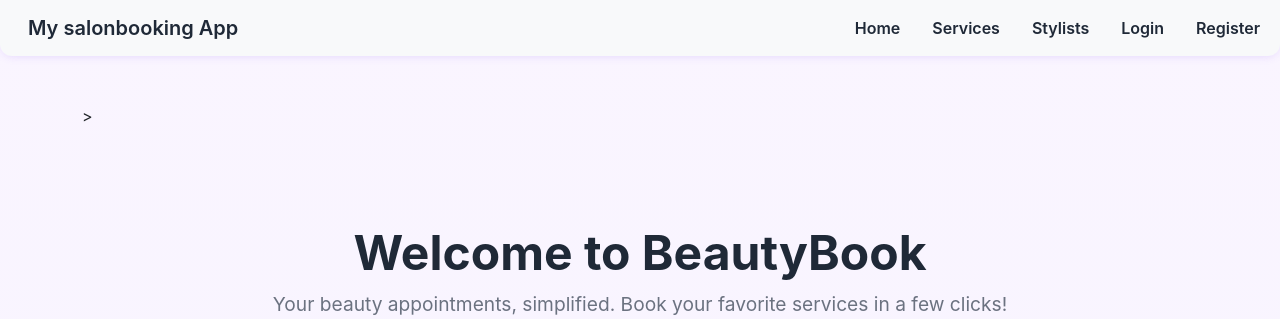
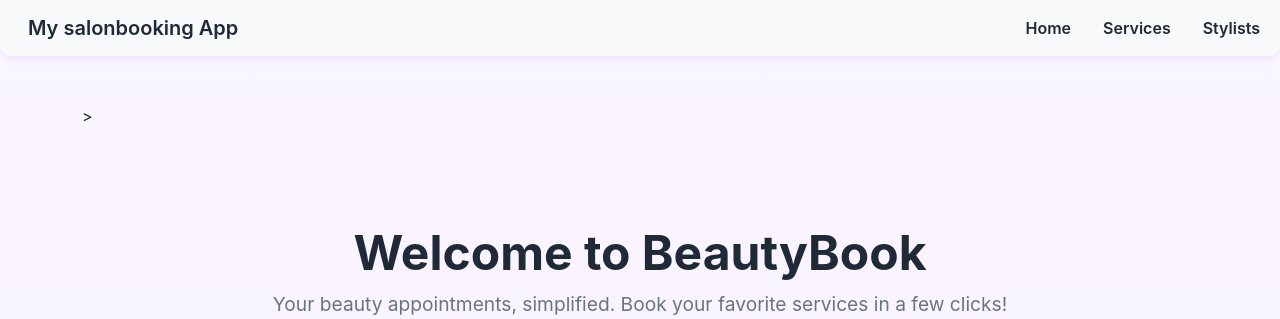
Before and after one commit to bereketsimma/Beautysalon-booking, a Django app: page / in a window 1280 px wide. Shown: the top 319 px of the page. Run offline with Django 5.2, Linux system fonts and the light colour scheme.

Commit message:
corrected templat folder

```diff
--- a/salonbooking/templates/base.html
+++ b/salonbooking/templates/base.html
@@ -59,12 +59,12 @@
             <li class="nav-item">
               <a class="nav-link" href="{% url 'stylist_list' %}">Stylists</a>
             </li>
-            <li class="nav-item">
+            <!-- <li class="nav-item">
               <a class="nav-link" href="{% url 'login' %}">Login</a>
-            </li>
-            <li class="nav-item">
+            </li> -->
+            <!-- <li class="nav-item">
               <a class="nav-link" href="{% url 'register' %}">Register</a>
-            </li>
+            </li> -->
           </ul>
         </div>
       </div>
--- a/salonbooking/urls.py
+++ b/salonbooking/urls.py
@@ -3,7 +3,6 @@ from . import views
 
 urlpatterns = [
     path('', views.home, name='home'),
-    # path('register/', views.register, name='register'),
     path('logout/', views.logout_view, name='logout'),
     path('services/', views.services, name='services'),
     path('stylists/', views.stylist, name='stylist_list'),
```
